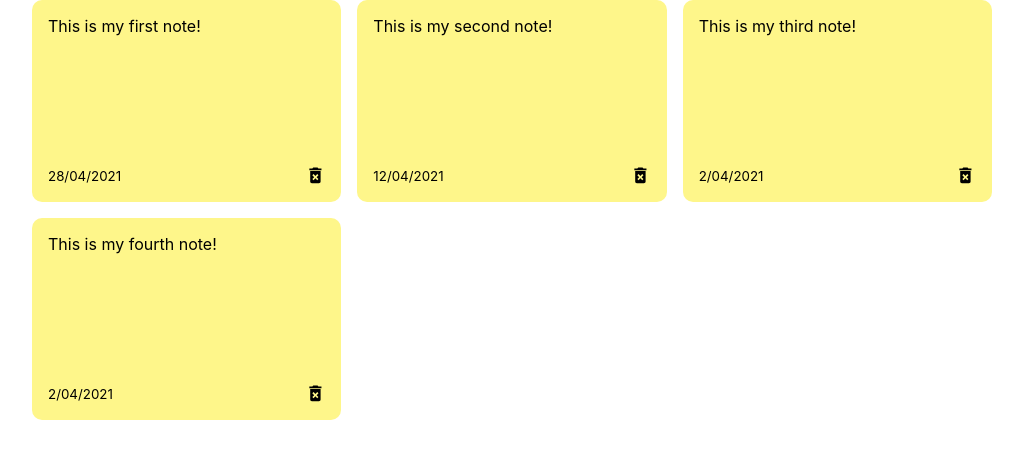
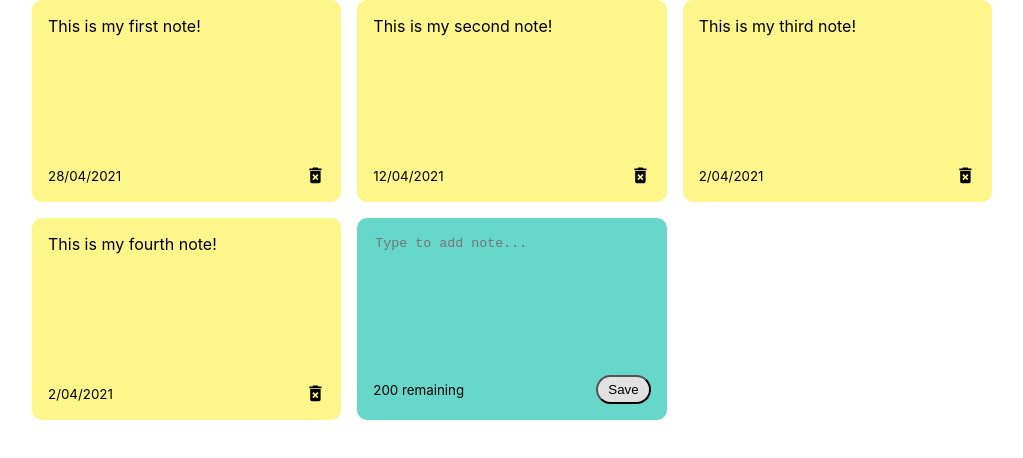
Before and after one commit to dominikconway/mynotes_app, a React (Create React App) app: page / in a window 1280 px wide. Shown: the top 458 px of the page, without its empty margins (128-1151 px from the left). Built offline with nearby package versions, Linux system fonts and the light colour scheme.

Commit message:
adds placeholder for new note and styles

```diff
--- /dev/null
+++ b/src/components/AddNote.js
@@ -0,0 +1,25 @@
+import { useState } from "react"
+
+const AddNote = () => {
+    const [noteText, setNoteText] = useState('')
+
+    const handleChange = (event) => {
+        setNoteText(event.target.value)
+    }
+
+    return (<div className="note new">
+        <textarea
+        rows='8'
+        cols='10'
+        placeholder='Type to add note...'
+        value={noteText}
+        onChange={handleChange}>
+        </textarea>
+        <div className="note-footer">
+            <small>200 remaining</small>
+            <button className="save">Save</button>
+        </div>
+    </div>)
+}
+
+export default AddNote
--- a/src/components/NotesList.js
+++ b/src/components/NotesList.js
@@ -1,4 +1,5 @@
 import Note from "./Note"
+import AddNote from "./AddNote"
 
 const NotesList = ({ notes }) => {
     return (
@@ -7,6 +8,8 @@
                 <Note id={note.id} text={note.text} date={note.date} />
                 ))}
 
+                <AddNote />
+
 
         </div>
     )
--- a/src/index.css
+++ b/src/index.css
@@ -25,6 +25,33 @@
   grid-gap: 1rem;
   grid-template-columns: repeat(auto-fit, minmax(250px, 1fr));
 }
+
+.note.new {
+  background-color: #67d7cc;
+}
+
+textarea {
+  border: none;
+  resize: none;
+ background-color: #67d7cc
+}
+
+textarea:focus{
+  outline: none;
+}
+
+.save{
+  background-color: #e1e1e1;
+  border-radius: 15px;
+  padding: 5px 10px 5px 10px;
+
+}
+
+.save:hover{
+  background-color: #ededed;
+  cursor: pointer;
+}
+
 .note {
   background-color: #fef68a;
   border-radius: 10px;
```
